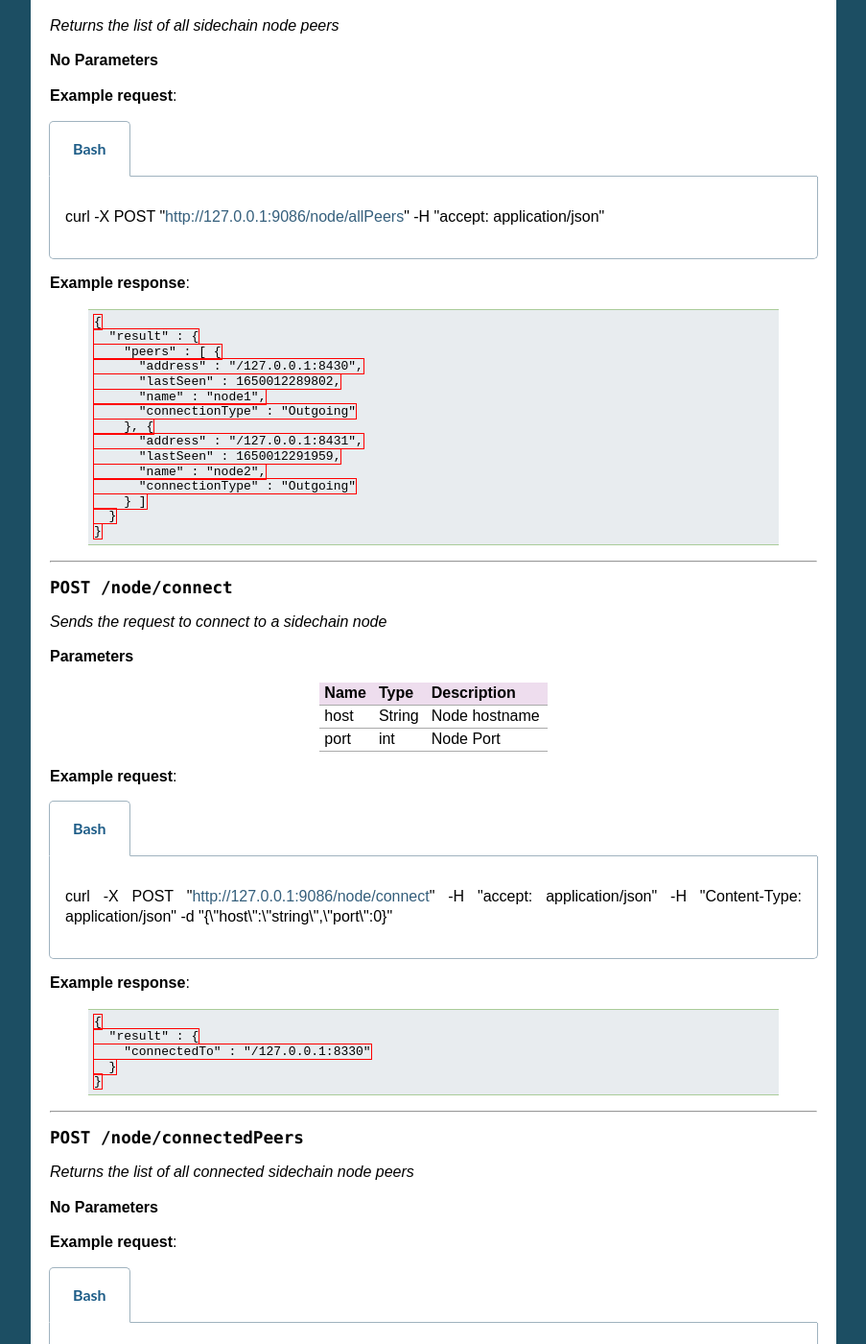
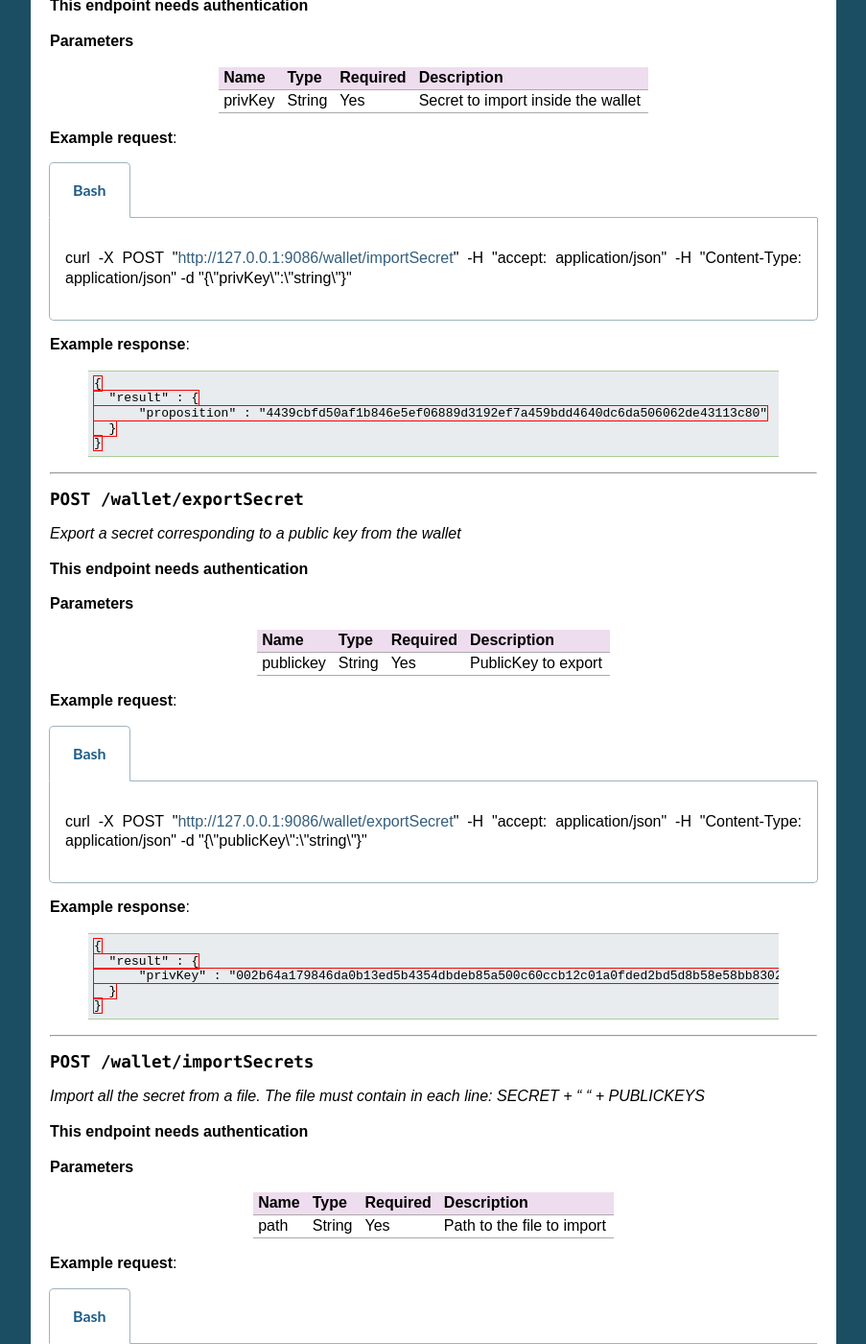
Before and after one commit to HorizenOfficial/developer-horizen-global, a Sphinx documentation site: the page built from docs/reference/01-scnode-api-spec.rst, in a window 1280 px wide and 1400 px high, scrolled down 21265 px. Shown: the whole window at 96% size, without its empty margins (198-1101 px from the left). Built offline with Sphinx 7.4.7, drawn with Linux system fonts in a browser that asks for light colours; some of the changed text lies outside the part shown.

Commit message:
[SDK-163] Added import/export endpoints description

```diff
--- a/docs/reference/01-scnode-api-spec.rst
+++ b/docs/reference/01-scnode-api-spec.rst
@@ -1298,6 +1298,152 @@ ________
 
 ________
 
+.. http:post:: /wallet/importSecret
+
+*Import a secret into the wallet*
+
+**This endpoint needs authentication**
+
+**Parameters**
+
++------------------+--------------+----------+--------------------------------------+
+| Name             | Type         | Required | Description                          |
++==================+==============+==========+======================================+
+| privKey          | String       |   Yes    | Secret to import inside the wallet   |
++------------------+--------------+----------+--------------------------------------+
+
+**Example request**:
+
+.. tabs::
+
+   .. tab:: Bash
+
+      curl -X POST \"http://127.0.0.1:9086/wallet/importSecret\" -H \"accept: application/json\" -H \"Content-Type: application/json\" -d \"{\\\"privKey\\\":\\\"string\\\"}\"
+
+
+**Example response**:
+
+   .. sourcecode:: http
+
+	{
+	  "result" : {
+	      "proposition" : "4439cbfd50af1b846e5ef06889d3192ef7a459bdd4640dc6da506062de43113c80"
+	  }
+	}
+
+________
+
+.. http:post:: /wallet/exportSecret
+
+*Export a secret corresponding to a public key from the wallet*
+
+**This endpoint needs authentication**
+
+**Parameters**
+
++------------------+--------------+----------+--------------------------------------+
+| Name             | Type         | Required | Description                          |
++==================+==============+==========+======================================+
+| publickey        | String       |   Yes    | PublicKey to export                  |
++------------------+--------------+----------+--------------------------------------+
+
+**Example request**:
+
+.. tabs::
+
+   .. tab:: Bash
+
+      curl -X POST \"http://127.0.0.1:9086/wallet/exportSecret\" -H \"accept: application/json\" -H \"Content-Type: application/json\" -d \"{\\\"publicKey\\\":\\\"string\\\"}\"
+
+
+**Example response**:
+
+   .. sourcecode:: http
+
+	{
+	  "result" : {
+	      "privKey" : "002b64a179846da0b13ed5b4354dbdeb85a500c60ccb12c01a0fded2bd5d8b58e58bb8302e2b46763c830099c6fd862da0774a7b8f1323db5bbd96d3652176e485"
+	  }
+	}
+
+________
+
+.. http:post:: /wallet/importSecrets
+
+*Import all the secret from a file. The file must contain in each line: SECRET + " " + PUBLICKEYS*
+
+**This endpoint needs authentication**
+
+**Parameters**
+
++------------------+--------------+----------+--------------------------------------+
+| Name             | Type         | Required | Description                          |
++==================+==============+==========+======================================+
+| path             | String       |   Yes    | Path to the file to import           |
++------------------+--------------+----------+--------------------------------------+
+
+**Example request**:
+
+.. tabs::
+
+   .. tab:: Bash
+
+      curl -X POST \"http://127.0.0.1:9086/wallet/importSecrets\" -H \"accept: application/json\" -H \"Content-Type: application/json\" -d \"{\\\"path\\\":\\\"string\\\"}\"
+
+
+**Example response**:
+
+   .. sourcecode:: http
+
+	{
+	  "result" : {
+            "successfullyAdded" : 3,
+            "failedToAdd": 1,
+            "summary": [
+                {
+                    "lineNumber": 2,
+                    "description": "string"
+                }
+            ]
+	  }
+	}
+
+________
+
+.. http:post:: /wallet/dumpSecrets
+
+*Dump all the wallet secrets to a file*
+
+**This endpoint needs authentication**
+
+**Parameters**
+
++------------------+--------------+----------+--------------------------------------+
+| Name             | Type         | Required | Description                          |
++==================+==============+==========+======================================+
+| path             | String       |   Yes    | Path where the file will be created  |
++------------------+--------------+----------+--------------------------------------+
+
+**Example request**:
+
+.. tabs::
+
+   .. tab:: Bash
+
+      curl -X POST \"http://127.0.0.1:9086/wallet/dumpSecrets\" -H \"accept: application/json\" -H \"Content-Type: application/json\" -d \"{\\\"path\\\":\\\"string\\\"}\"
+
+
+**Example response**:
+
+   .. sourcecode:: http
+
+	{
+	  "result" : {
+            "status": "string"
+	  }
+	}
+
+________
 
 =====
 **Sidechain Node operations**
```
